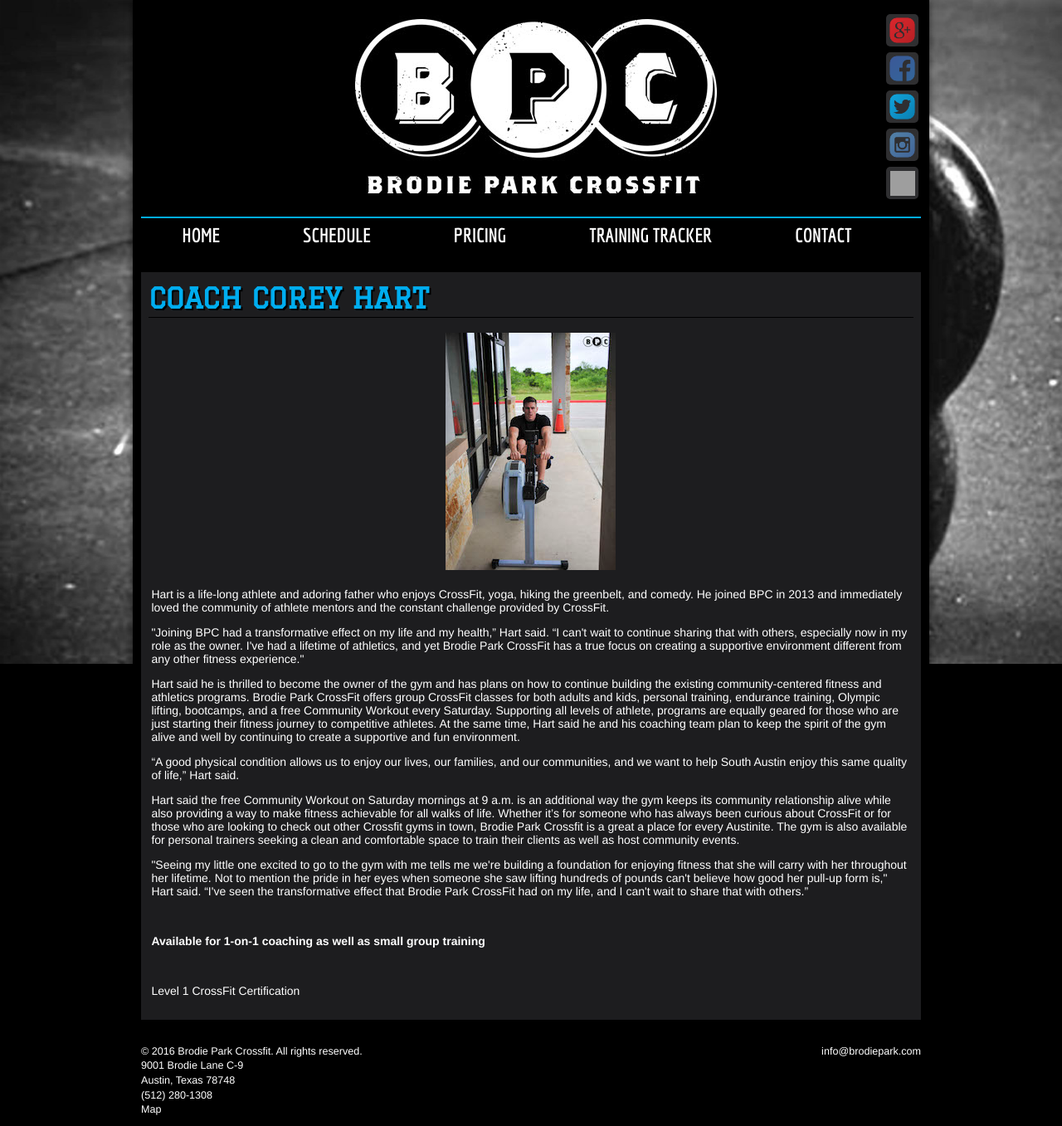
After one commit to mamatcyber90/BPC-site, a PHP site: page /coaches-corey.php in a window 1280 px wide. The commit adds this page. Shown: the whole page at 83% size. Run offline with PHP 8.4, Linux system fonts and the light colour scheme; some libraries are stand-ins or nearby versions; grey boxes are pictures that could not be loaded.

Commit message:
adding corey to coaches

```diff
--- /dev/null
+++ b/coaches-corey.php
@@ -0,0 +1,66 @@
+<!DOCTYPE HTML>
+<html lang="en">
+<head>
+    <meta charset="utf-8" />
+    <meta name="description" content="Brodie Park Crossfit" />
+    <meta name="keywords" content="Brodie Park, Brodie Park Crossfit, Crossfit Austin, Crossfit TX, South Austin Crossfit, Crossfit, Crossfit Kids, crossfight" />
+    <meta name="viewport" content="width=device-width, initial-scale=1" />
+    <title>Brodie Park Crossfit | Austin, TX</title>
+    <link href='https://fonts.googleapis.com/css?family=Graduate' rel='stylesheet' type='text/css' />
+    <link href='https://fonts.googleapis.com/css?family=Economica:400,700' rel='stylesheet' type='text/css' />
+    <link href='https://fonts.googleapis.com/css?family=Permanent+Marker' rel='stylesheet' type='text/css' />
+    <link href="css/style.css" rel="stylesheet" type="text/css" />
+    <link rel="icon" type="image/x-icon" href="http://www.brodieparkcrossfit.com/favicon.ico">
+
+    <script src="http://ajax.googleapis.com/ajax/libs/jquery/1.7/jquery.js" type="text/javascript"></script>
+    <!--[if lt IE 9]>
+    <script src="//html5shiv.googlecode.com/svn/trunk/html5.js"></script>
+    <![endif]-->
+</head>
+
+<body>
+<div id="main_background">
+    <img src="images/background.jpg" alt="background">
+</div>
+<div class="body-container">
+
+    <?php include("php/header.php"); ?>
+    <?php include("php/navigation.php"); ?>
+
+
+    <div class="content">
+
+        <div class="col" id="singlecol">
+            <h1>COACH COREY HART</h1>
+            <table>
+                <tr>
+                    <td align="center">
+                        <img src="images/BPC_Corey_Rower.jpg"/>
+                    </td>
+                </tr>
+                <tr>
+                    <td>
+
+                        <p>Hart is a life-long athlete and adoring father who enjoys CrossFit, yoga, hiking the greenbelt, and comedy. He joined BPC in 2013 and immediately loved the community of athlete mentors and the constant challenge provided by CrossFit.</p>
+                        <p>"Joining BPC had a transformative effect on my life and my health,” Hart said. “I can't wait to continue sharing that with others, especially now in my role as the owner. I've had a lifetime of athletics, and yet Brodie Park CrossFit has a true focus on creating a supportive environment different from any other fitness experience."</p>
+                        <p>Hart said he is thrilled to become the owner of the gym and has plans on how to continue building the existing community-centered fitness and athletics programs. Brodie Park CrossFit offers group CrossFit classes for both adults and kids, personal training, endurance training, Olympic lifting, bootcamps, and a free Community Workout every Saturday. Supporting all levels of athlete, programs are equally geared for those who are just starting their fitness journey to competitive athletes. At the same time, Hart said he and his coaching team plan to keep the spirit of the gym alive and well by continuing to create a supportive and fun environment.</p>
+                        <p>“A good physical condition allows us to enjoy our lives, our families, and our communities, and we want to help South Austin enjoy this same quality of life,” Hart said.</p>
+                        <p>Hart said the free Community Workout on Saturday mornings at 9 a.m. is an additional way the gym keeps its community relationship alive while also providing a way to make fitness achievable for all walks of life. Whether it’s for someone who has always been curious about CrossFit or for those who are looking to check out other Crossfit gyms in town, Brodie Park Crossfit is a great a place for every Austinite. The gym is also available for personal trainers seeking a clean and comfortable space to train their clients as well as host community events.</p>
+                        <p>"Seeing my little one excited to go to the gym with me tells me we're building a foundation for enjoying fitness that she will carry with her throughout her lifetime. Not to mention the pride in her eyes when someone she saw lifting hundreds of pounds can't believe how good her pull-up form is," Hart said. “I've seen the transformative effect that Brodie Park CrossFit had on my life, and I can't wait to share that with others.”</p>
+                        <br>
+                        <p><strong>Available for 1-on-1 coaching as well as small group training</strong></p>
+                        <br>
+                        <p>Level 1 CrossFit Certification</p>
+                    </td>
+                </tr>
+            </table>
+
+        </div>
+        <div class="clear"></div>
+    </div>
+</div>
+
+<?php include("php/footer.php"); ?>
+
+</body>
+</html>
--- a/index.php
+++ b/index.php
@@ -52,8 +52,7 @@
             <div class="module" id="trainers">
                 <h2>Meet Our Coaches</h2>
                 <ul>
-                    <!-- <li><a href="coaches.php">Corey</a></li> -->
-                    <li><a href="#">Corey</a></li>
+                    <li><a href="coaches.php">Corey</a></li>
                     <li><a href="#">Jami</a></li>
                     <li><a href="#">Rob</a></li>
                 </ul>
```
Also changed, not shown: coaches.php (+5 -5 lines), images/BPC_Corey_Rower.jpg (added).
